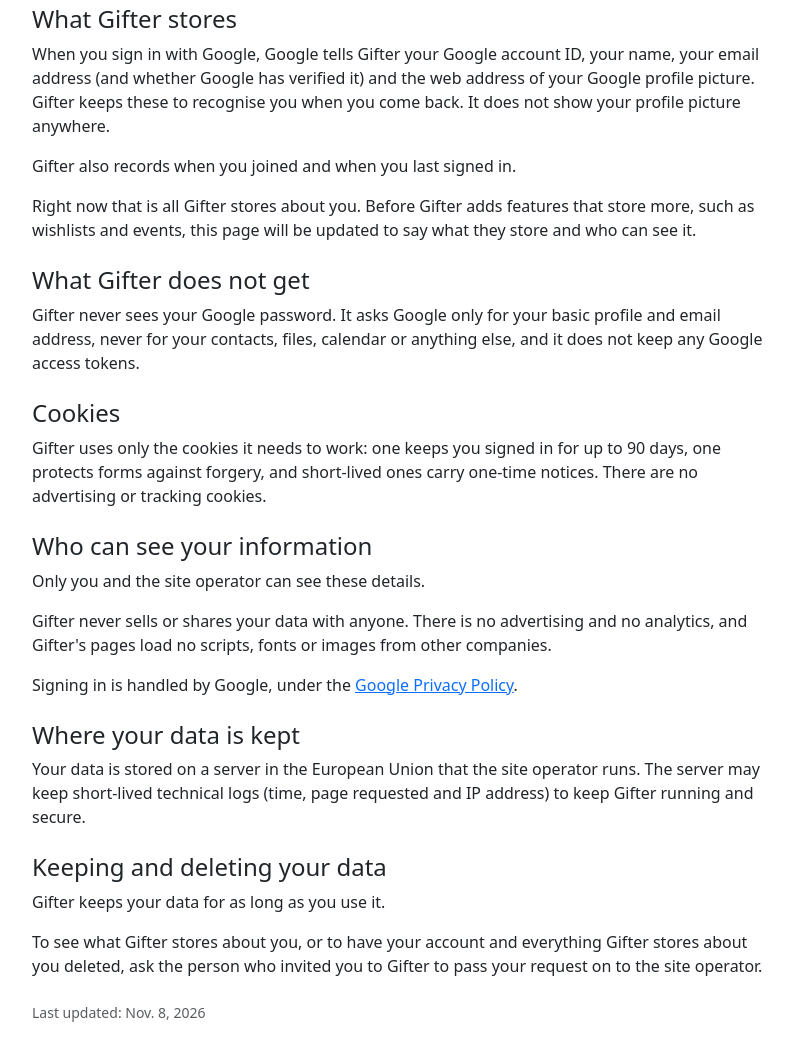
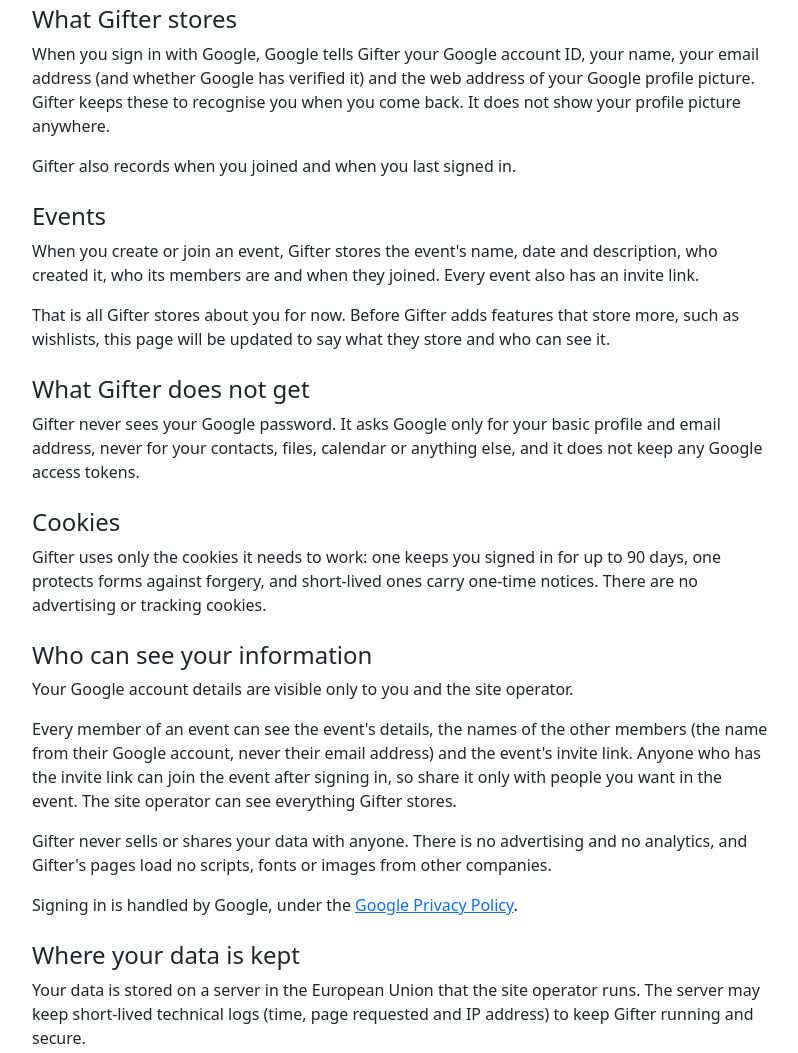
Before and after one commit to ciakval/gifter, a Django app: page /privacy/ in a window 1280 px wide. Shown: the part 225-1278 px from the top of the page, without its empty margins (240-1038 px from the left). Run offline with Django 5.2, Linux system fonts and the light colour scheme; some libraries are stand-ins or nearby versions.

Commit message:
feat(02-01): invite links with explicit join, session fallback, privacy update
- /invite/<token>/ redirects signed-out visitors to sign-in (token kept in session), shows a confirm page, joins only on POST
- /events/ forwards once to a pending invite when next was lost
- Landing follows a safe same-site next for signed-in visitors (IN-08); admin targets excluded to avoid a redirect loop
- Invite link box with Copy button on the event page for every member
- Privacy policy describes events, members and invite links; smoke checks (l) and (m)

Co-Authored-By: Claude Sonnet 5.5 <noreply@anthropic.com>

```diff
--- a/gifter/templates/gifter/privacy.html
+++ b/gifter/templates/gifter/privacy.html
@@ -10,7 +10,9 @@
       <h2 class="h4 mt-4">{% translate "What Gifter stores" %}</h2>
       <p>{% translate "When you sign in with Google, Google tells Gifter your Google account ID, your name, your email address (and whether Google has verified it) and the web address of your Google profile picture. Gifter keeps these to recognise you when you come back. It does not show your profile picture anywhere." %}</p>
       <p>{% translate "Gifter also records when you joined and when you last signed in." %}</p>
-      <p>{% translate "Right now that is all Gifter stores about you. Before Gifter adds features that store more, such as wishlists and events, this page will be updated to say what they store and who can see it." %}</p>
+      <h2 class="h4 mt-4">{% translate "Events" %}</h2>
+      <p>{% translate "When you create or join an event, Gifter stores the event's name, date and description, who created it, who its members are and when they joined. Every event also has an invite link." %}</p>
+      <p>{% translate "That is all Gifter stores about you for now. Before Gifter adds features that store more, such as wishlists, this page will be updated to say what they store and who can see it." %}</p>
 
       <h2 class="h4 mt-4">{% translate "What Gifter does not get" %}</h2>
       <p>{% translate "Gifter never sees your Google password. It asks Google only for your basic profile and email address, never for your contacts, files, calendar or anything else, and it does not keep any Google access tokens." %}</p>
@@ -19,7 +21,8 @@
       <p>{% translate "Gifter uses only the cookies it needs to work: one keeps you signed in for up to 90 days, one protects forms against forgery, and short-lived ones carry one-time notices. There are no advertising or tracking cookies." %}</p>
 
       <h2 class="h4 mt-4">{% translate "Who can see your information" %}</h2>
-      <p>{% translate "Only you and the site operator can see these details." %}</p>
+      <p>{% translate "Your Google account details are visible only to you and the site operator." %}</p>
+      <p>{% translate "Every member of an event can see the event's details, the names of the other members (the name from their Google account, never their email address) and the event's invite link. Anyone who has the invite link can join the event after signing in, so share it only with people you want in the event. The site operator can see everything Gifter stores." %}</p>
       <p>{% translate "Gifter never sells or shares your data with anyone. There is no advertising and no analytics, and Gifter's pages load no scripts, fonts or images from other companies." %}</p>
       <p>{% blocktranslate trimmed %}Signing in is handled by Google, under the <a href="https://policies.google.com/privacy" rel="noopener noreferrer">Google Privacy Policy</a>.{% endblocktranslate %}</p>
 
--- a/gifter/urls.py
+++ b/gifter/urls.py
@@ -7,5 +7,6 @@ urlpatterns = [
     path("events/", views.home, name="home"),
     path("events/new/", views.event_create, name="event_create"),
     path("events/<int:pk>/", views.event_detail, name="event_detail"),
+    path("invite/<slug:token>/", views.invite, name="invite"),
     path("privacy/", views.privacy, name="privacy"),
 ]
--- a/gifter/views.py
+++ b/gifter/views.py
@@ -4,11 +4,13 @@ from urllib.parse import urlencode
 from django.conf import settings
 from django.contrib import messages
 from django.contrib.auth.decorators import login_not_required
+from django.contrib.auth.views import redirect_to_login
 from django.db import transaction
 from django.db.models import F
 from django.http import Http404
-from django.shortcuts import redirect, render
+from django.shortcuts import get_object_or_404, redirect, render
 from django.urls import reverse
+from django.utils.http import url_has_allowed_host_and_scheme
 from django.utils.translation import gettext as _
 
 from .forms import EventForm
@@ -29,12 +31,23 @@ def _landing_path(**params):
 
 @login_not_required
 def landing(request):
+    next_url = request.GET.get("next", "")
     if request.user.is_authenticated:
+        # A copied in-app-browser link like /?next=/invite/T/ must still reach its target when
+        # opened in an already signed-in browser; only same-site targets are followed.
+        # The admin sends signed-in non-staff users to its login page, which redirects here with
+        # next=<admin path>; following that would loop, so admin targets are never followed.
+        if (
+            next_url
+            and not next_url.startswith(reverse("admin:index"))
+            and url_has_allowed_host_and_scheme(
+                next_url, allowed_hosts={request.get_host()}, require_https=request.is_secure()
+            )
+        ):
+            return redirect(next_url)
         return redirect("home")
-    # `next` is only echoed into a hidden form field or an encoded query string;
-    # allauth validates it as a safe redirect target, so we never build a redirect
-    # from it ourselves.
-    next_url = request.GET.get("next", "")
+    # For signed-out visitors `next` is only echoed into a hidden form field or an encoded
+    # query string; allauth validates it as a safe redirect target on sign-in.
     in_app = (
         is_in_app_browser(request.META.get("HTTP_USER_AGENT", ""))
         and request.GET.get("force") != "1"
@@ -70,6 +83,13 @@ def _member_event_or_404(user, pk):
 
 def home(request):
     # Login required by LoginRequiredMiddleware (no decorator needed).
+    # Session fallback for an invite whose `next` was lost during sign-in: forward once.
+    token = request.session.pop("pending_invite", None)
+    if token and not Membership.objects.filter(
+        event__invite_token=token, user=request.user
+    ).exists():
+        if Event.objects.filter(invite_token=token).exists():
+            return redirect("invite", token=token)
     events = request.user.events.order_by(F("date").asc(nulls_last=True), "name", "pk")
     return render(request, "gifter/home.html", {"events": events})
 
@@ -90,8 +110,37 @@ def event_create(request):
 def event_detail(request, pk):
     event = _member_event_or_404(request.user, pk)
     memberships = event.memberships.select_related("user").order_by("joined_at", "pk")
+    invite_url = request.build_absolute_uri(reverse("invite", args=[event.invite_token]))
     return render(
         request,
         "gifter/event_detail.html",
-        {"event": event, "memberships": memberships},
+        {"event": event, "memberships": memberships, "invite_url": invite_url},
     )
+
+
+@login_not_required
+def invite(request, token):
+    # Must run for signed-out visitors so the token can be kept in the session. Anonymous
+    # requests (people, chat-app preview bots) get the same redirect for every token, so
+    # nothing about an event is revealed and token validity cannot be probed.
+    if not request.user.is_authenticated:
+        request.session["pending_invite"] = token
+        return redirect_to_login(request.get_full_path())
+    event = get_object_or_404(Event, invite_token=token)
+    if request.session.get("pending_invite") == token:
+        del request.session["pending_invite"]
+    if request.method == "POST":
+        _membership, created = Membership.objects.get_or_create(event=event, user=request.user)
+        if created:
+            messages.success(request, _("You joined %(event)s.") % {"event": event.name})
+        return redirect(reverse("event_detail", args=[event.pk]) + "?joined=1")
+    return render(
+        request,
+        "gifter/invite.html",
+        {
+            "event": event,
+            "already_member": event.memberships.filter(user=request.user).exists(),
+            "member_count": event.memberships.count(),
+            "creator_name": event.created_by.display_name if event.created_by else None,
+        },
+    )
```
Also changed, not shown: gifter/templates/gifter/event_detail.html (+13 -1 lines), gifter/templates/gifter/invite.html (added, +33 -0 lines), gifter/tests/test_events.py (+5 -1 lines), 1 other file.
